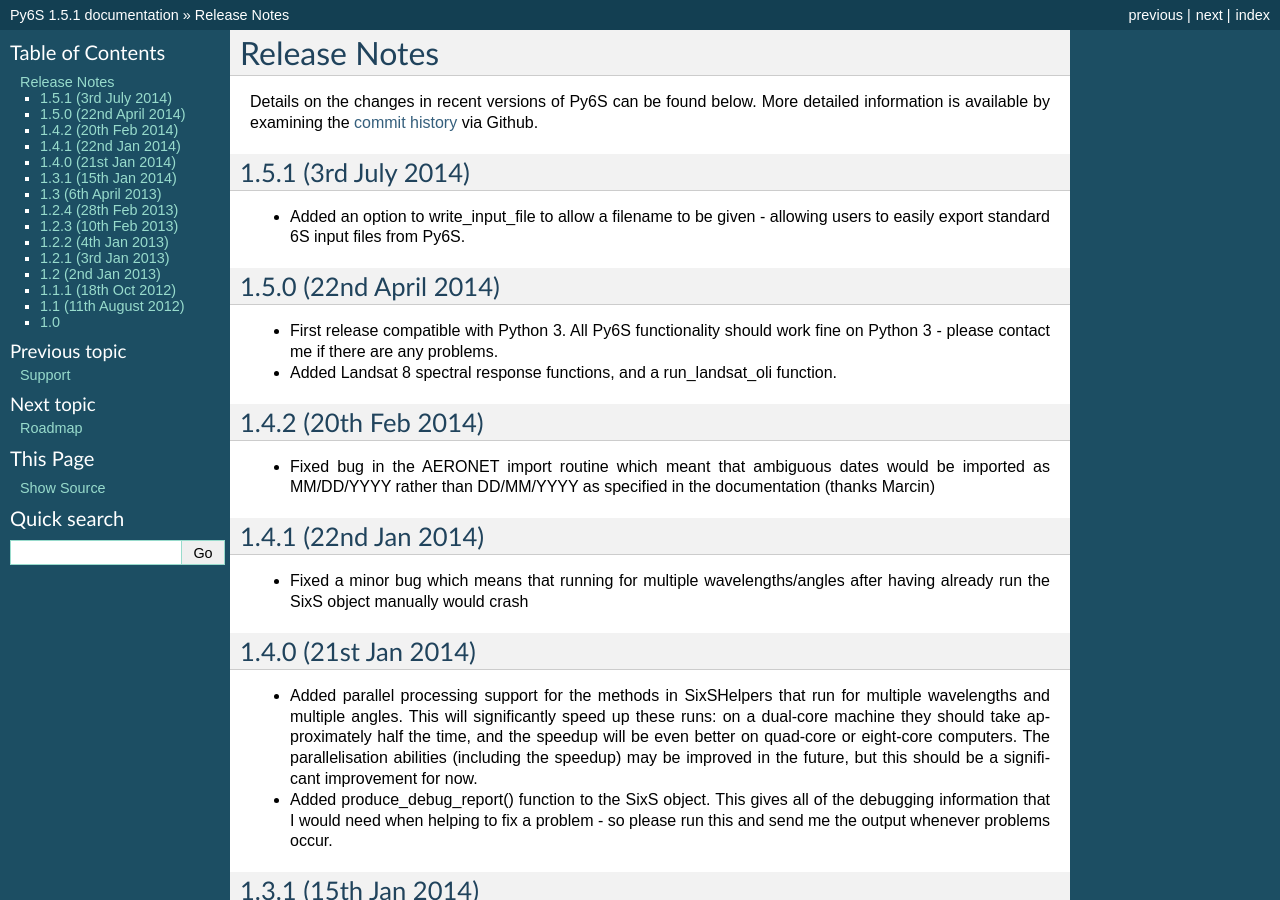
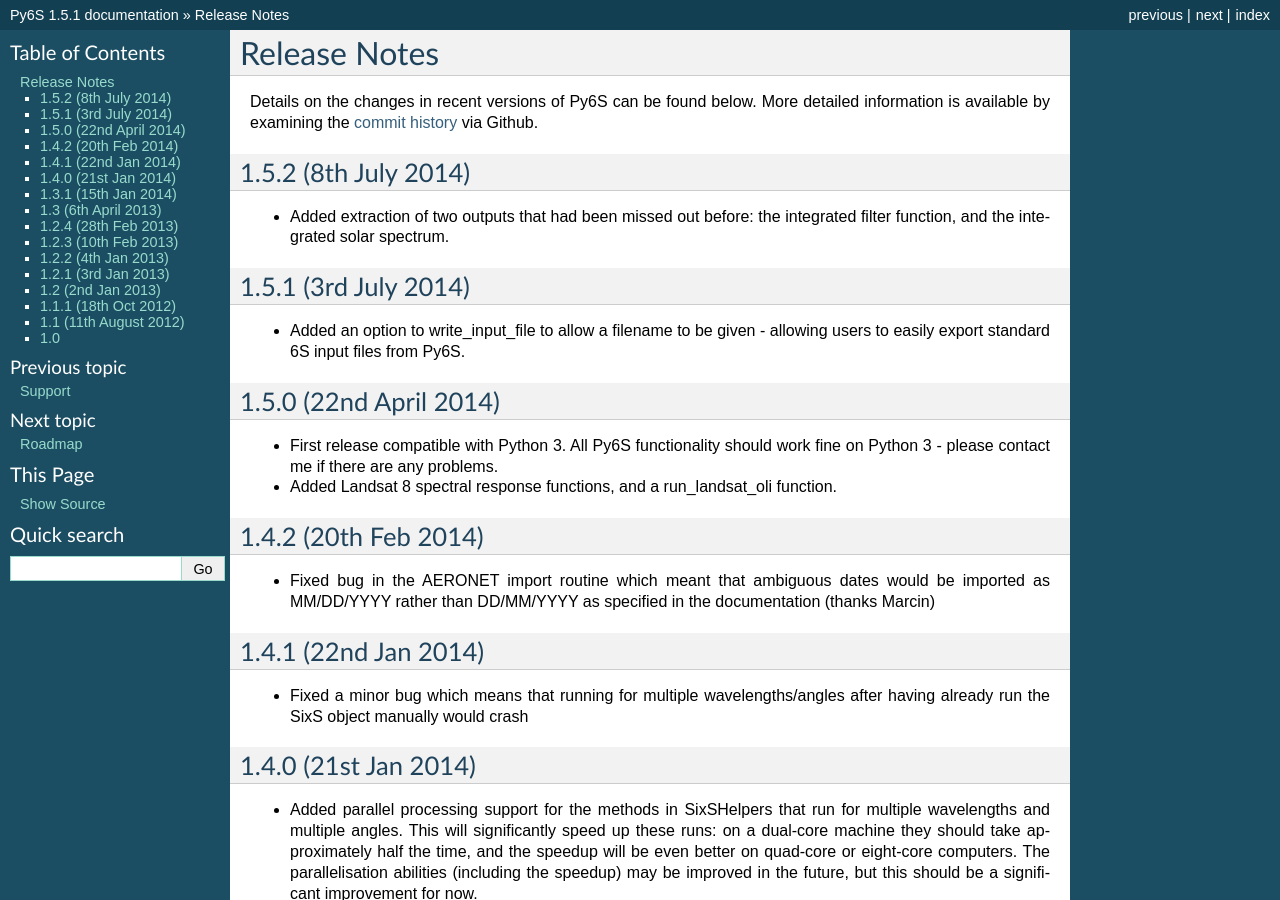
Before and after one commit to robintw/Py6S, a Sphinx documentation site: the page built from doc/source/releasenotes.rst, in a window 1280 px wide and 900 px high. Built offline with Sphinx 7.4.7, drawn with Linux system fonts in a browser that asks for light colours.

Commit message:
Updated release notes

```diff
--- a/doc/source/releasenotes.rst
+++ b/doc/source/releasenotes.rst
@@ -2,6 +2,10 @@
 -------------
 
 Details on the changes in recent versions of Py6S can be found below. More detailed information is available by examining the `commit history <https://github.com/robintw/Py6S/commits/master/>`_ via Github.
+
+1.5.2 (8th July 2014)
+^^^^^^^^^^^^^^^^^^^^^
+* Added extraction of two outputs that had been missed out before: the integrated filter function, and the integrated solar spectrum.
 
 1.5.1 (3rd July 2014)
 ^^^^^^^^^^^^^^^^^^^^^
```
